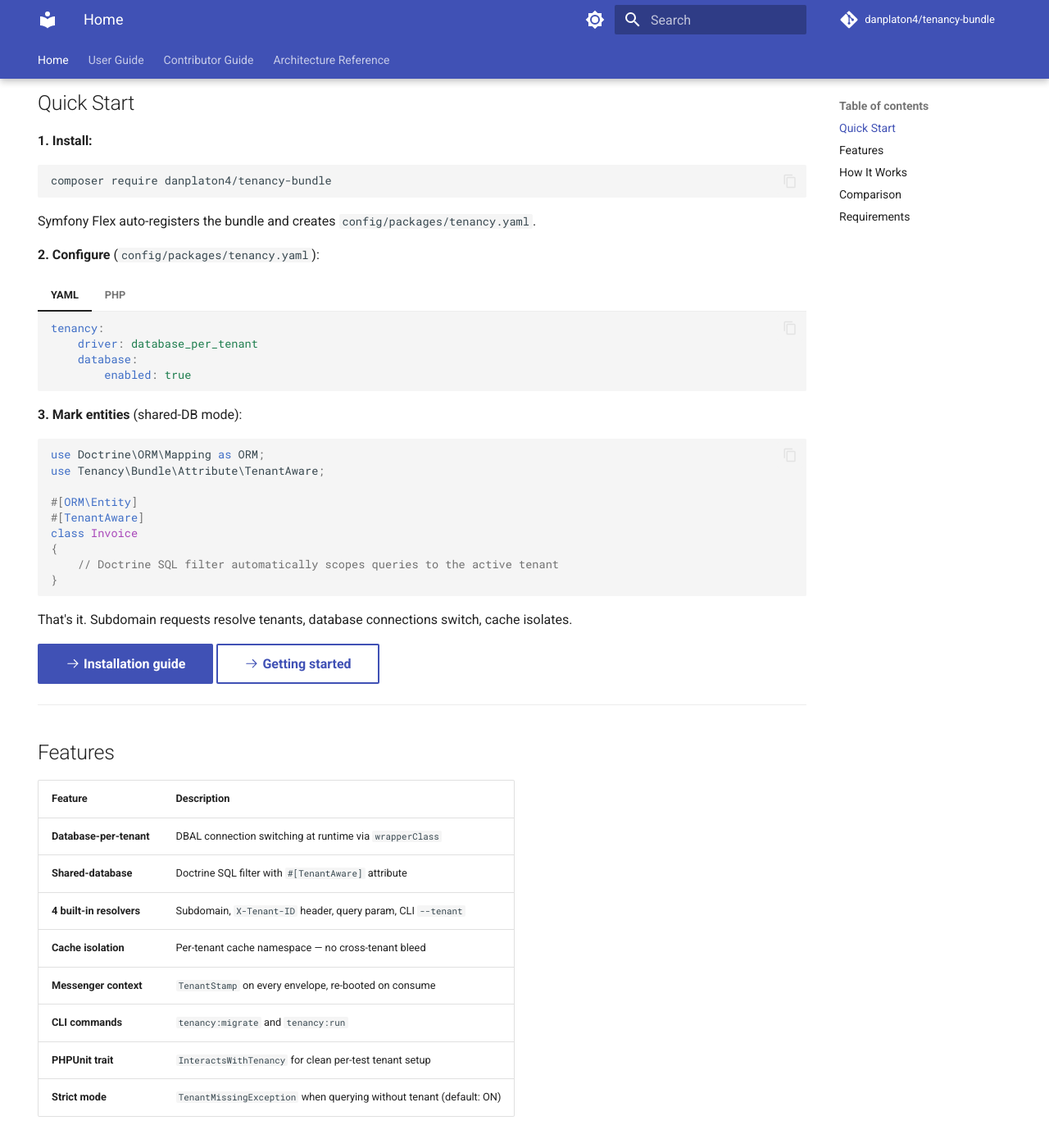
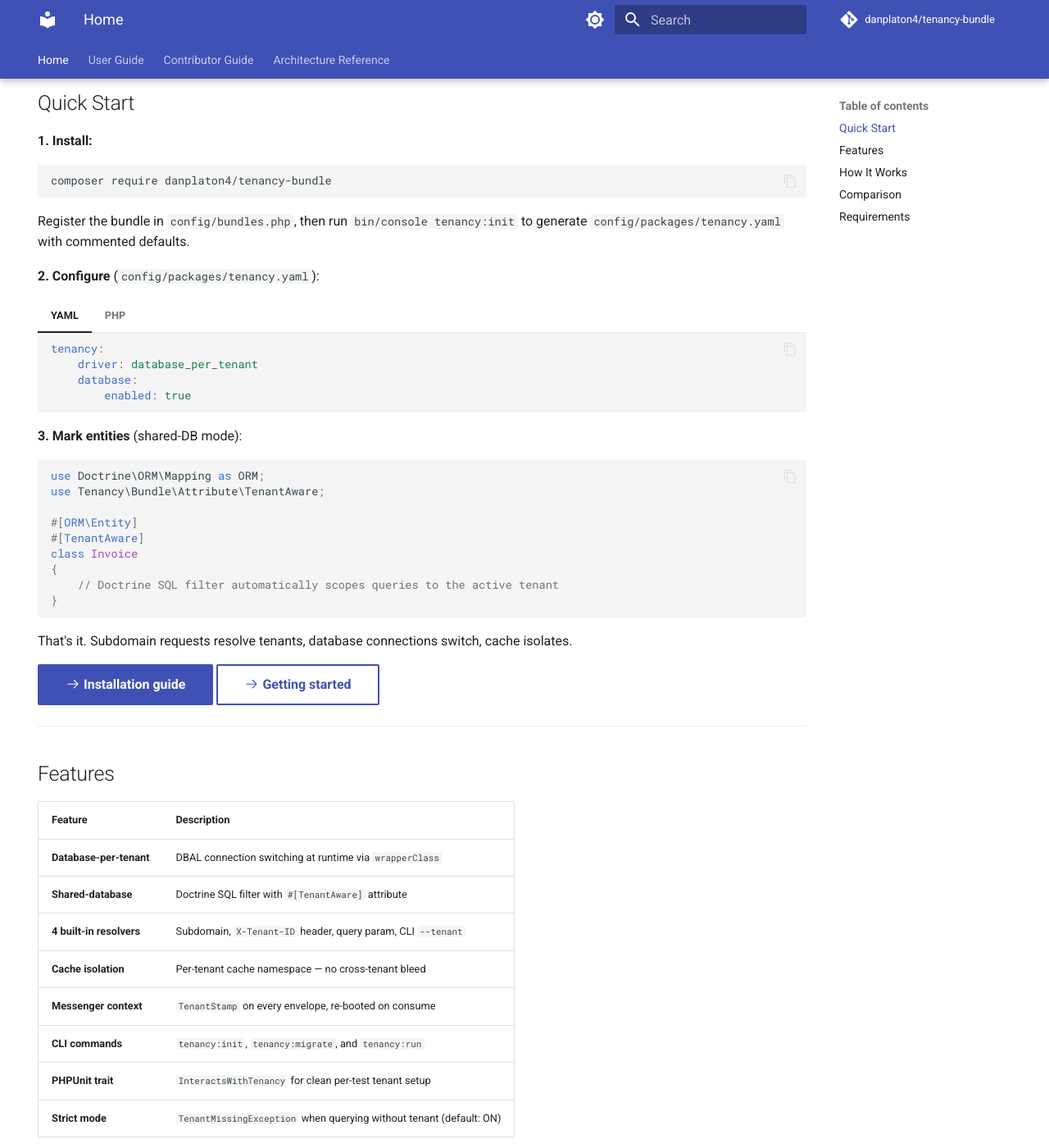
Before and after one commit to danplaton4/tenancy-bundle, an MkDocs documentation site: the page built from docs/index.md, in a window 1280 px wide and 1400 px high, scrolled down 304 px. Shown: the whole window at 82% size. Built offline with MkDocs 1.6.1 and Material for MkDocs 9.7.7, drawn with Linux system fonts in a browser that asks for light colours; comment, search, counter and statistics services are not loaded; some of the changed text lies outside the part shown.

Commit message:
docs(14-01): remove Flex references from index.md, user-guide/index.md, README.md
- Replace 'Symfony Flex auto-registers' with tenancy:init onboarding path in Quick Start
- Replace 'Flex recipe (zero-config)' row with 'tenancy:init scaffolding' in comparison tables
- Add tenancy:init to CLI commands feature listing in Features sections
- Update user-guide/index.md Installation description to reference tenancy:init

````diff
--- a/docs/index.md
+++ b/docs/index.md
@@ -19,7 +19,7 @@ Laravel has `stancl/tenancy`. Symfony had nothing comparable — until now. This
 composer require danplaton4/tenancy-bundle
 ```
 
-Symfony Flex auto-registers the bundle and creates `config/packages/tenancy.yaml`.
+Register the bundle in `config/bundles.php`, then run `bin/console tenancy:init` to generate `config/packages/tenancy.yaml` with commented defaults.
 
 **2. Configure** (`config/packages/tenancy.yaml`):
 
@@ -72,7 +72,7 @@ That's it. Subdomain requests resolve tenants, database connections switch, cach
 | **4 built-in resolvers** | Subdomain, `X-Tenant-ID` header, query param, CLI `--tenant` |
 | **Cache isolation** | Per-tenant cache namespace — no cross-tenant bleed |
 | **Messenger context** | `TenantStamp` on every envelope, re-booted on consume |
-| **CLI commands** | `tenancy:migrate` and `tenancy:run` |
+| **CLI commands** | `tenancy:init`, `tenancy:migrate`, and `tenancy:run` |
 | **PHPUnit trait** | `InteractsWithTenancy` for clean per-test tenant setup |
 | **Strict mode** | `TenantMissingException` when querying without tenant (default: ON) |
 
@@ -122,7 +122,7 @@ Bootstrappers are Symfony services tagged `tenancy.bootstrapper`. Add your own b
 | Subdomain + domain resolution | :material-check: | :material-check: | :material-check: | DIY |
 | CLI tenant context | :material-check: | :material-check: | :material-close: | :material-close: |
 | Strict mode (default ON) | :material-check: | :material-close: | :material-close: | :material-close: |
-| Flex recipe (zero-config) | :material-check: | N/A | :material-close: | :material-close: |
+| `tenancy:init` scaffolding | :material-check: | N/A | :material-close: | :material-close: |
 | PHPUnit testing trait | :material-check: | :material-check: | :material-close: | :material-close: |
 | PHPStan level 9 | :material-check: | :material-close: | :material-close: | :material-close: |
 
````
Also changed, not shown: README.md (+3 -3 lines), docs/user-guide/index.md (+1 -1 lines).
